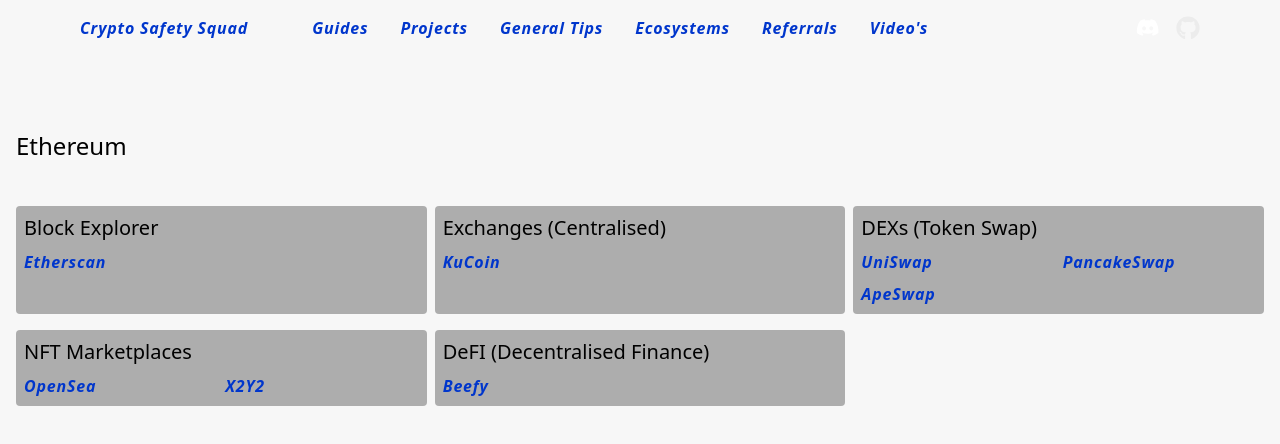
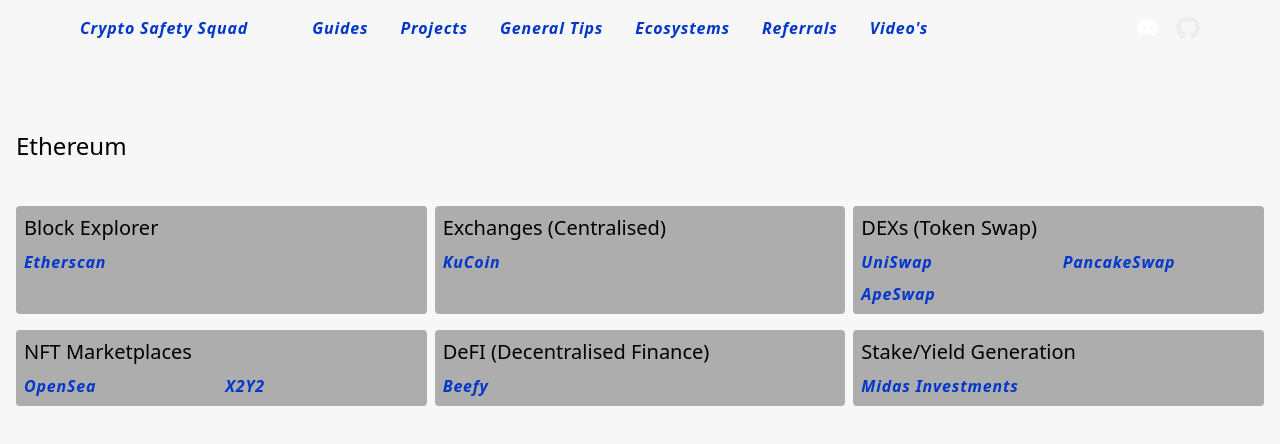
Before and after one commit to CryptoSafetySquad/website, a Next.js app: page /ecosystems/ethereum in a window 1280 px wide. Shown: the top 444 px of the page. Built offline with nearby package versions, Linux system fonts and the light colour scheme.

Commit message:
Add Midas

```diff
--- a/pages/ecosystems/ethereum.tsx
+++ b/pages/ecosystems/ethereum.tsx
@@ -40,6 +40,13 @@
           <ExternalLink href='https://app.beefy.com/' text='Beefy' />
         </div>
       </div>
+
+      <div className='card'>
+        <h2 className='mb-2'>Stake/Yield Generation</h2>
+        <div className='grid grid-cols-2 gap-2'>
+          <ExternalLink href='https://midas.investments/' text='Midas Investments' />
+        </div>
+      </div>
     </div>
   )
 
```
